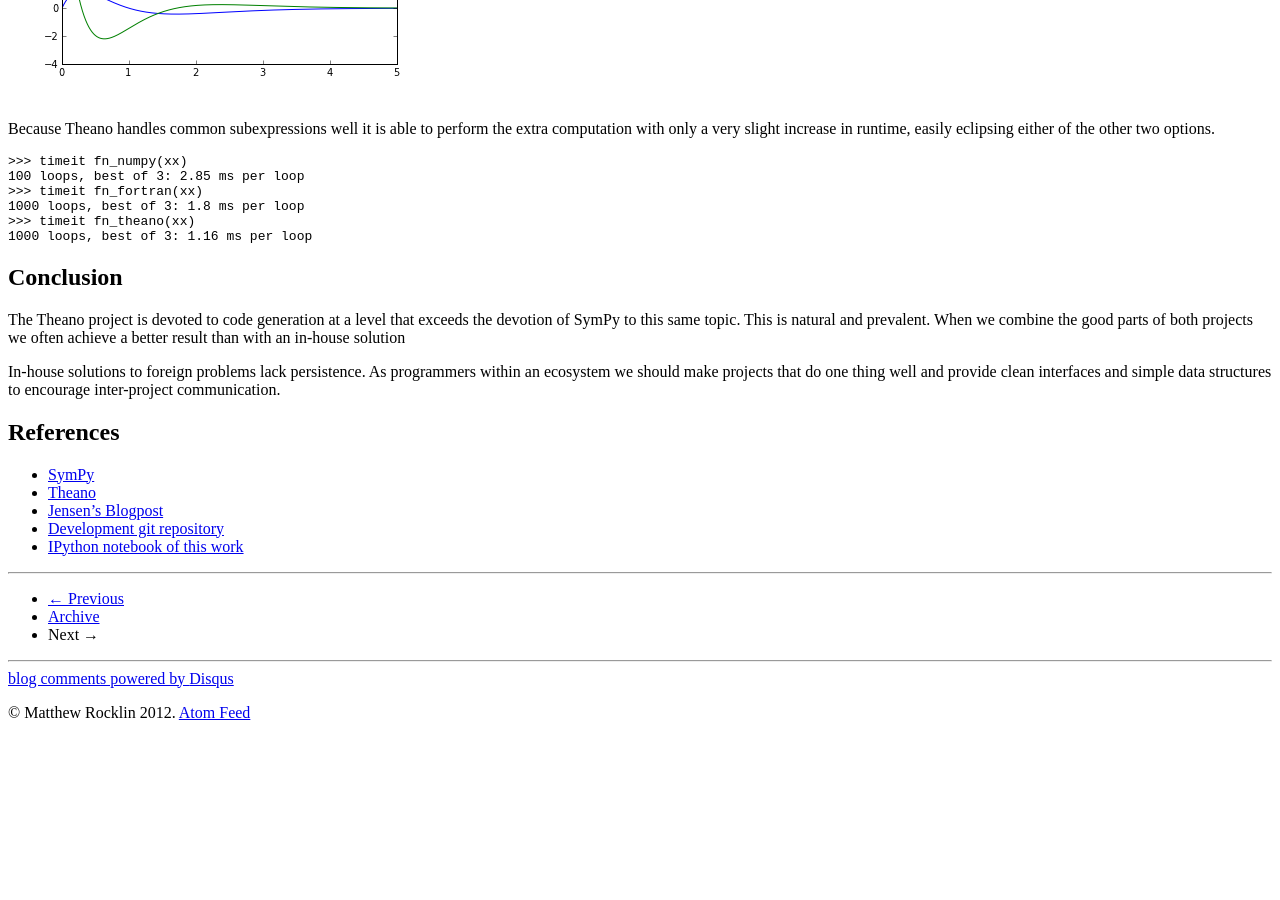
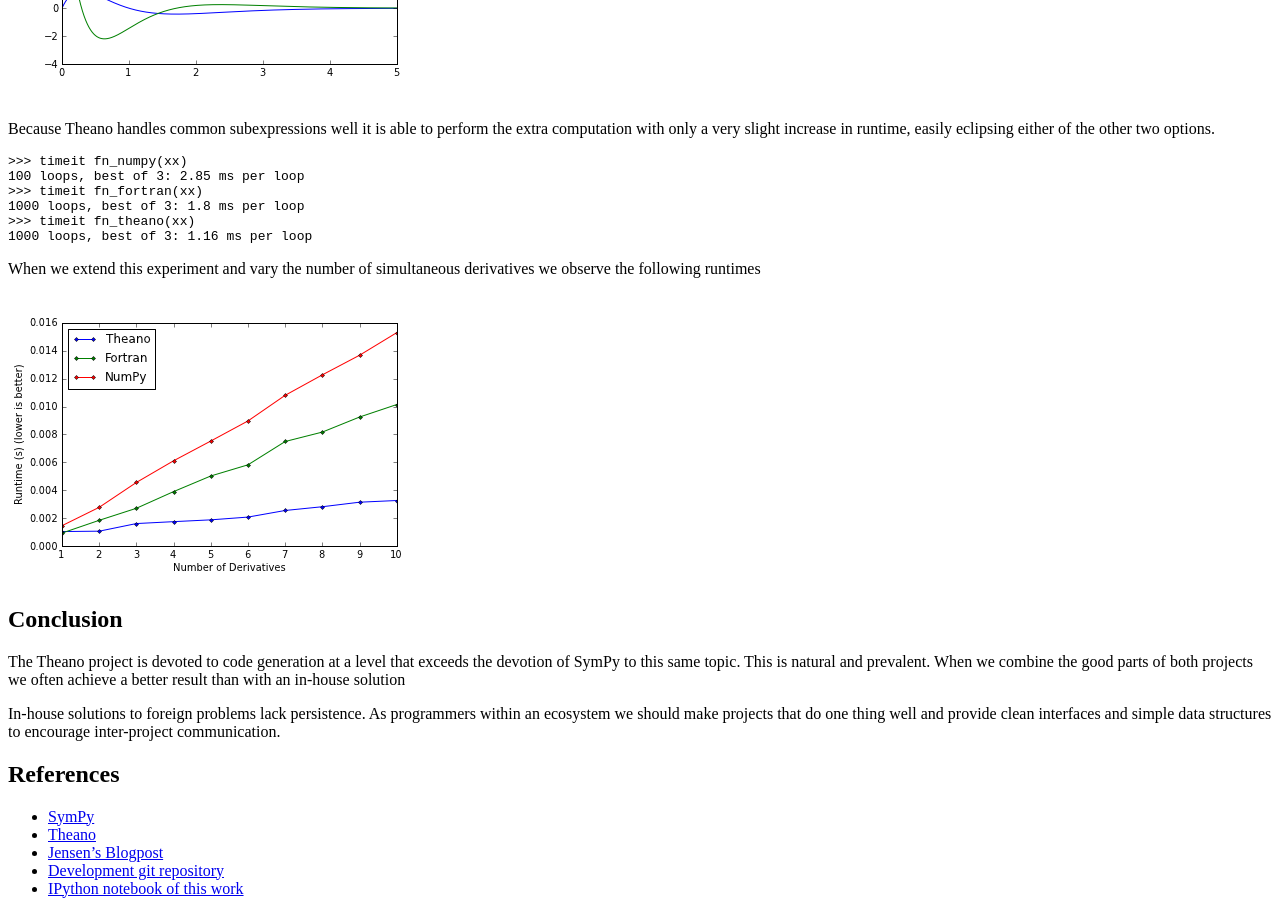
Before and after one commit to besyskymnbk/blog, a Jekyll site: the page built from _posts/work/2013-03-19-SymPy-Theano-part-1.md, in a window 1280 px wide and 900 px high, scrolled down 2342 px. Built offline with Jekyll 4.4.1, drawn with Linux system fonts in a browser that asks for light colours; formulas are drawn with MathJax 3; comment, search, counter and statistics services are not loaded; before the commit the page ends 3080 px from its top, so only the background shows below that.

Commit message:
add profile plot

```diff
--- a/_posts/work/2013-03-19-SymPy-Theano-part-1.md
+++ b/_posts/work/2013-03-19-SymPy-Theano-part-1.md
@@ -113,6 +113,10 @@ Because Theano handles common subexpressions well it is able to perform the extr
     >>> timeit fn_theano(xx)
     1000 loops, best of 3: 1.16 ms per loop
 
+When we extend this experiment and vary the number of simultaneous derivatives we observe the following runtimes
+
+![]({{ BASE_PATH }}/images/profile-theano-fortran-numpy.png)
+
 
 Conclusion
 ----------
```
Also changed, not shown: images/profile-theano-fortran-numpy.png (added).
